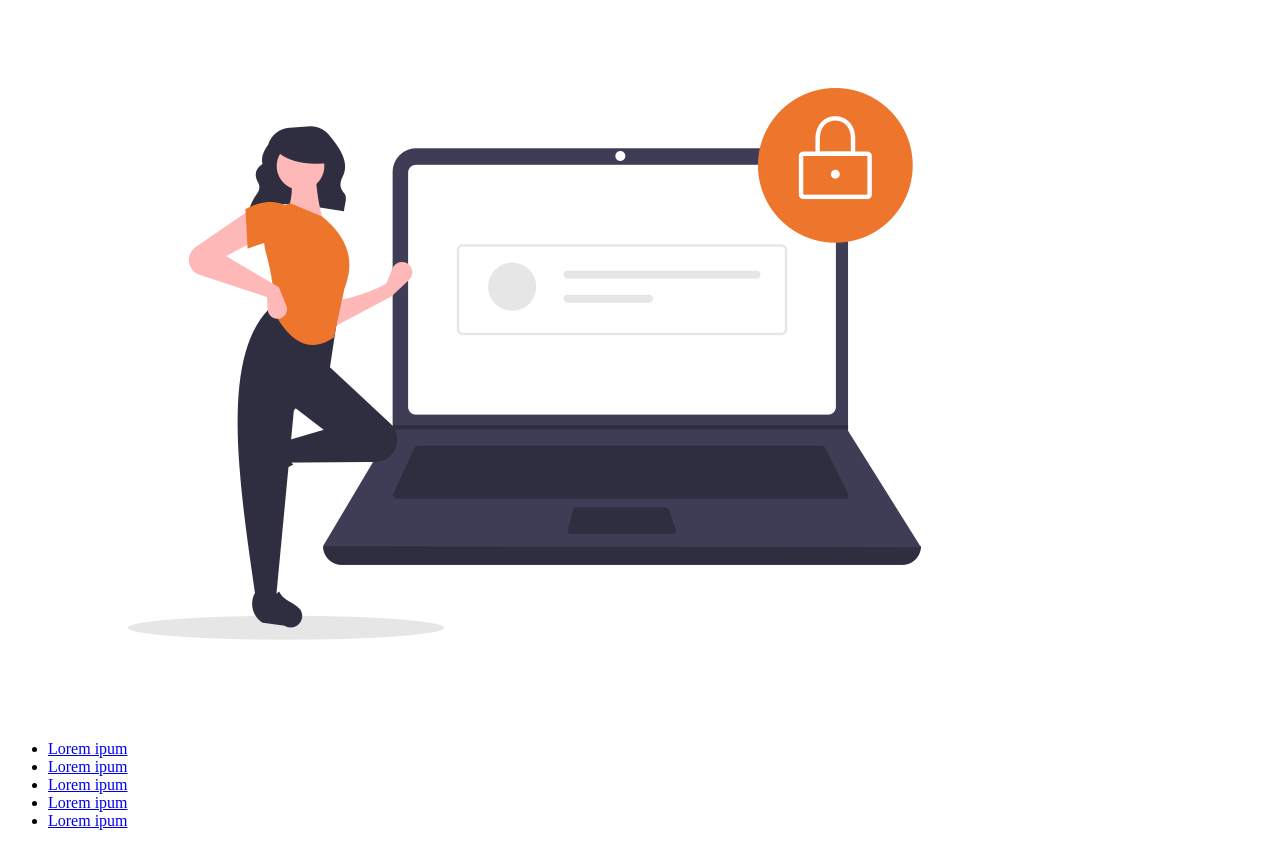
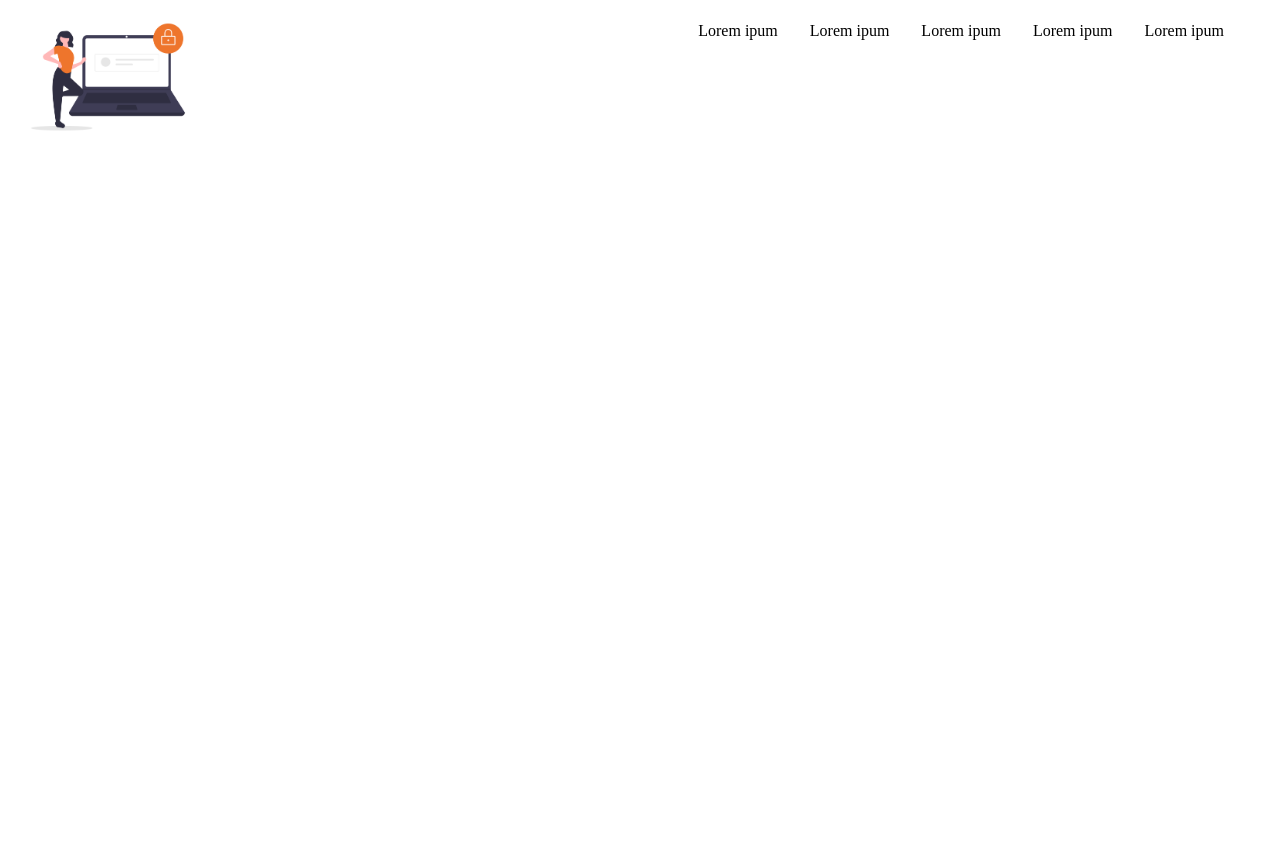
Before and after one commit to honorableCon/challenge-covid-fsociety, a plain HTML site: page index.html in a window 1280 px wide. After the commit the page ends 800 px from the top, so only its background shows below. Drawn offline with Linux system fonts and the light colour scheme.

Commit message:
la partie html modifier plus css

```diff
--- a/index.html
+++ b/index.html
@@ -14,19 +14,16 @@
 
     </header>
     <nav>
-        <nav class="navbar ">
-            <div class="container">
-              <div class="navbar-header">
-                <img src="images/login.png" alt="">
-              </div>
-              <ul class="nav navbar-nav">
+        <img src="images/login.png" alt="">
+              <ul>
+                <li><a href="#"></a></li>
                 <li><a href="#">Lorem ipum</a></li>
                 <li><a href="#">Lorem ipum</a></li>
                 <li><a href="#">Lorem ipum</a></li>
                 <li><a href="#">Lorem ipum</a></li>
                 <li><a href="#">Lorem ipum</a></li>
               </ul>
-            </div>
+
     </nav>
     <section class="connexion">
         <!-- Diallo connexion orange (html/css)-->
--- a/styles/login.css
+++ b/styles/login.css
@@ -0,0 +1,26 @@
+ul {
+    list-style-type: none;
+    margin: 0;
+    padding: 0;
+    overflow: hidden;
+
+  }
+
+  li {
+    float: right;
+  }
+
+  li a {
+    display: block;
+    color:black;
+    text-align: center;
+    padding: 14px 16px;
+    text-decoration: none;
+  }
+img {
+    float: left;
+    width: 200px;
+  }
+  nav {
+    background-color: white;
+  }
```
